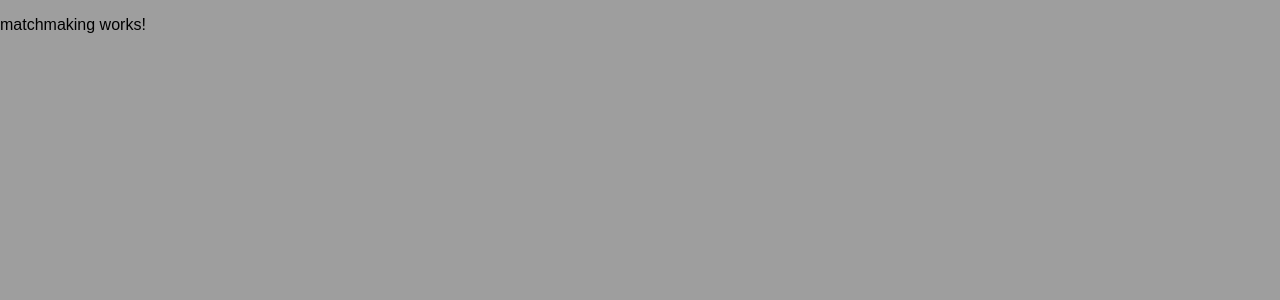
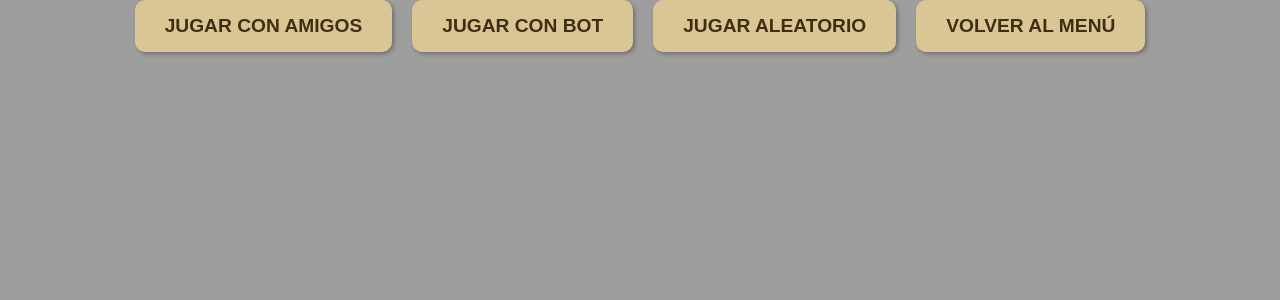
Before and after one commit to pacobarrionuevo/ProyectoJuegoOca_2Trim, an Angular app in the folder JuegoOcaFront/: page /matchmaking in a window 1280 px wide. Shown: the top 300 px of the page. Built offline with nearby package versions, Linux system fonts and the light colour scheme.

Commit message:
MATCHMAKIN HECHO (coña)

```diff
--- a/JuegoOcaFront/src/app/pages/matchmaking/matchmaking.component.html
+++ b/JuegoOcaFront/src/app/pages/matchmaking/matchmaking.component.html
@@ -1 +1,12 @@
-<p>matchmaking works!</p>
+<div class="botones">
+    <button>
+     Jugar con amigos
+    </button>
+    <button>
+        Jugar con Bot
+    </button>
+    <button>
+        Jugar aleatorio
+    </button>
+    <button [routerLink]="'/menu'" class="perfilButton">Volver al menú</button>
+</div>
--- a/JuegoOcaFront/src/app/pages/matchmaking/matchmaking.component.ts
+++ b/JuegoOcaFront/src/app/pages/matchmaking/matchmaking.component.ts
@@ -1,9 +1,10 @@
 import { Component } from '@angular/core';
+import { Router, RouterLink } from '@angular/router';
 
 @Component({
   selector: 'app-matchmaking',
   standalone: true,
-  imports: [],
+  imports: [RouterLink],
   templateUrl: './matchmaking.component.html',
   styleUrl: './matchmaking.component.css'
 })
--- a/JuegoOcaFront/src/app/pages/menu/menu.component.html
+++ b/JuegoOcaFront/src/app/pages/menu/menu.component.html
@@ -73,3 +73,4 @@
     </table>
   </div>
 </div>
+<button [routerLink]="'/matchmaking'" class="perfilButton">JUGAR</button>
```
